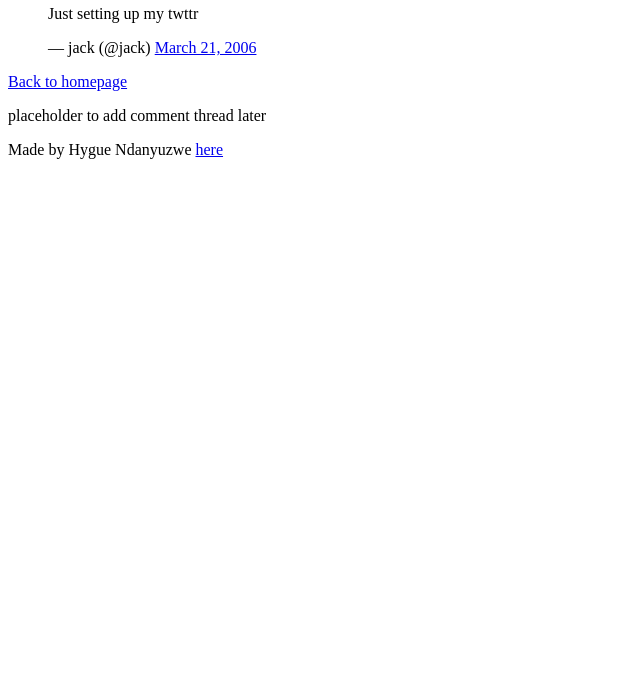
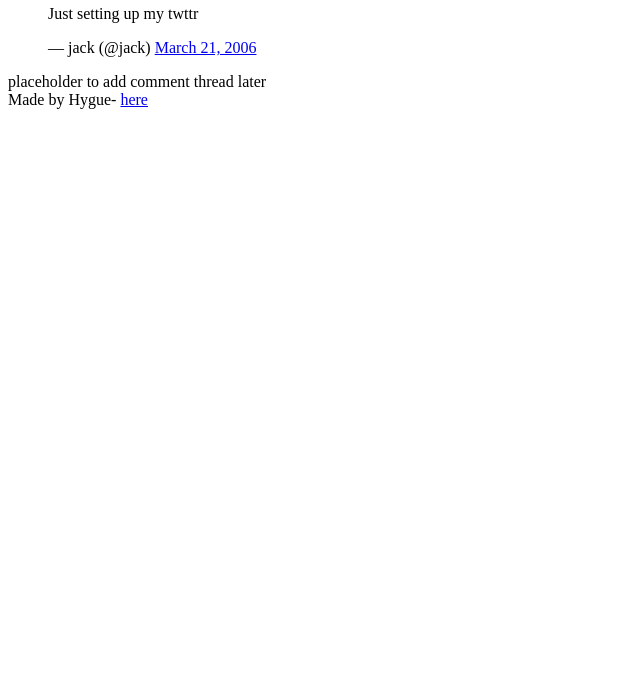
Before and after one commit to Hygue4/My_First_Portfolio, a plain HTML site: page html_basic/tweets.html in a window 1280 px wide. Shown: the part 114-800 px from the top of the page, without its empty margins (0-640 px from the left). Drawn offline with Linux system fonts and the light colour scheme.

Commit message:
Fix structure for index and tweets with header, main, footer

```diff
--- a/html_basic/tweets.html
+++ b/html_basic/tweets.html
@@ -5,7 +5,6 @@
     <title>My Tweets</title>
   </head>
   <body>
-    <!-- Header / navigation (keeps pages consistent) -->
     <header>
       <ul>
         <li><a href="index.html">Home</a></li>
@@ -17,7 +16,7 @@
       <article>
         <h1>My Tweets</h1>
 
-        <!-- Embedded Tweet (example). Replace href with any tweet URL via https://publish.twitter.com/ -->
+        <!-- Embedded Tweet -->
         <blockquote class="twitter-tweet">
           <p lang="en" dir="ltr">Just setting up my twttr</p>
           &mdash; jack (@jack)
@@ -28,22 +27,13 @@
           src="https://platform.twitter.com/widgets.js"
           charset="utf-8"
         ></script>
-
-        <!-- Link back to index.html so users can return to homepage -->
-        <p><a href="index.html">Back to homepage</a></p>
       </article>
 
-      <aside>
-        <p>placeholder to add comment thread later</p>
-      </aside>
+      <aside>placeholder to add comment thread later</aside>
     </main>
 
-    <!-- Footer (single-line paragraph to match earlier checker guidance) -->
     <footer>
-      <p>
-        Made by Hygue Ndanyuzwe
-        <a href="https://example.com" target="_blank">here</a>
-      </p>
+      Made by Hygue- <a href="https://example.com" target="_blank">here</a>
     </footer>
   </body>
 </html>
```
